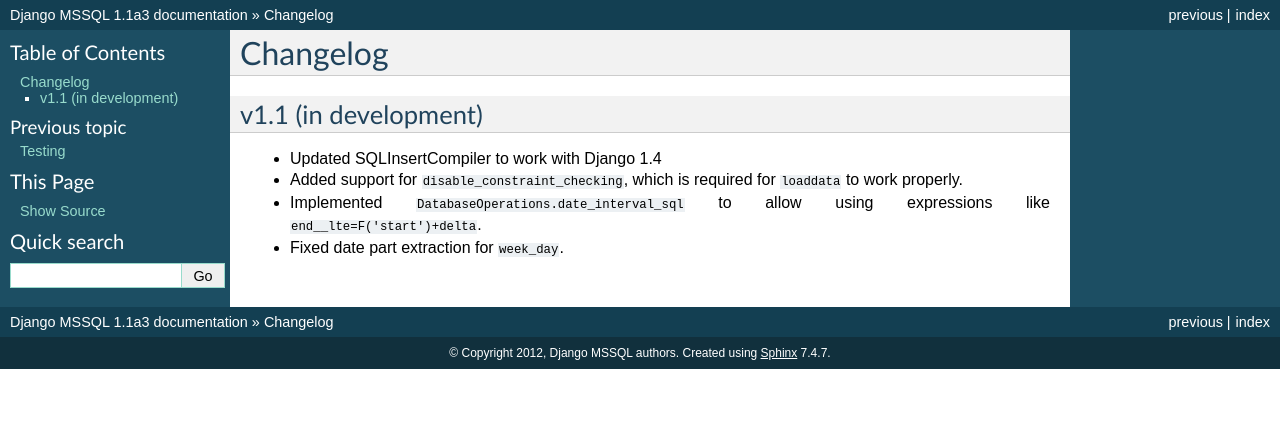
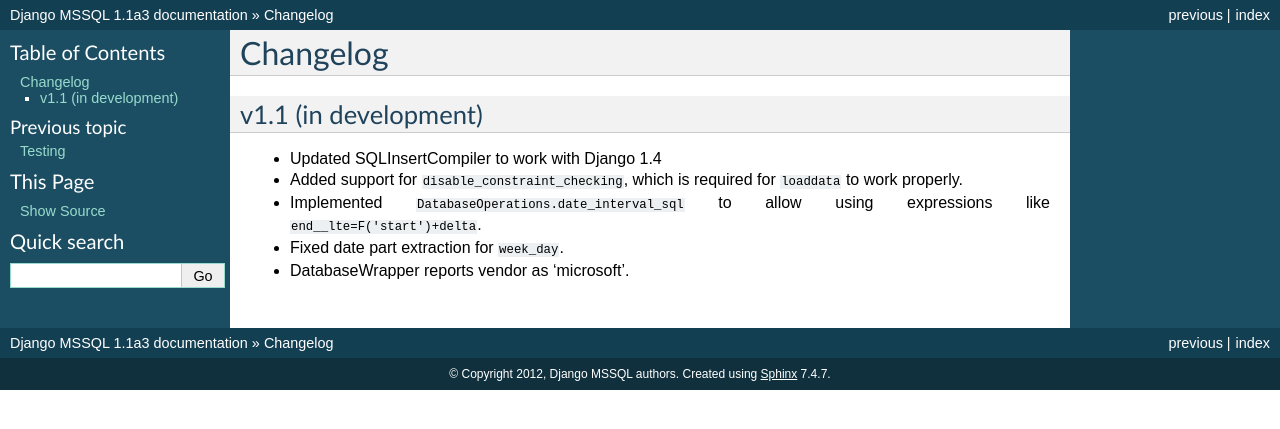
Before and after one commit to kajo-assets/django-sqlserver, a Sphinx documentation site: the page built from docs/changelog.txt, in a window 1280 px wide. Shown: the top 429 px of the page. Built offline with Sphinx 7.4.7, drawn with Linux system fonts in a browser that asks for light colours; the version number is read from the project's files by our own code.

Commit message:
Add vendor to changelog

```diff
--- a/docs/changelog.txt
+++ b/docs/changelog.txt
@@ -9,3 +9,4 @@
 - Added support for ``disable_constraint_checking``, which is required for ``loaddata`` to work properly.
 - Implemented ``DatabaseOperations.date_interval_sql`` to allow using expressions like ``end__lte=F('start')+delta``.
 - Fixed date part extraction for ``week_day``.
+- DatabaseWrapper reports vendor as 'microsoft'.
```
